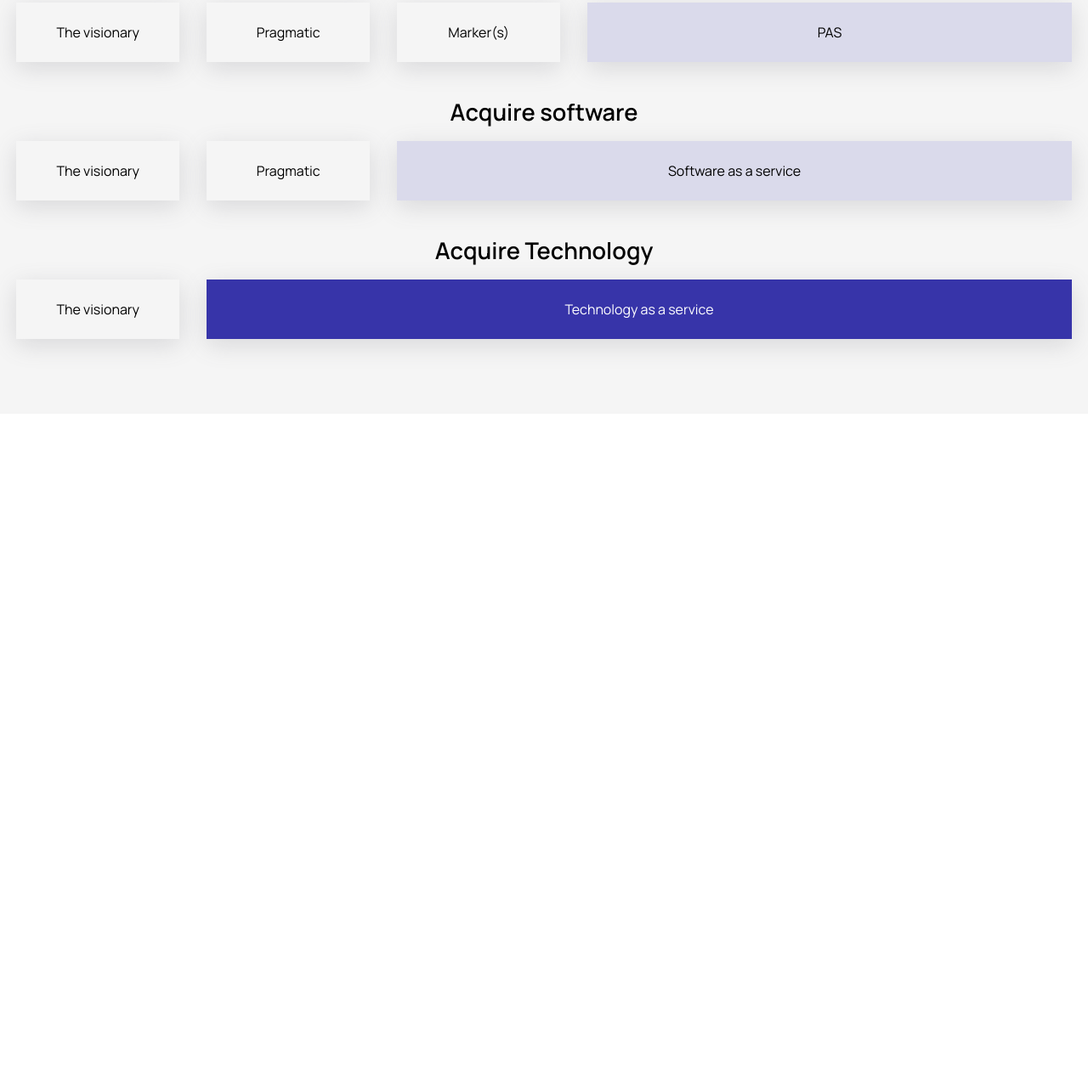
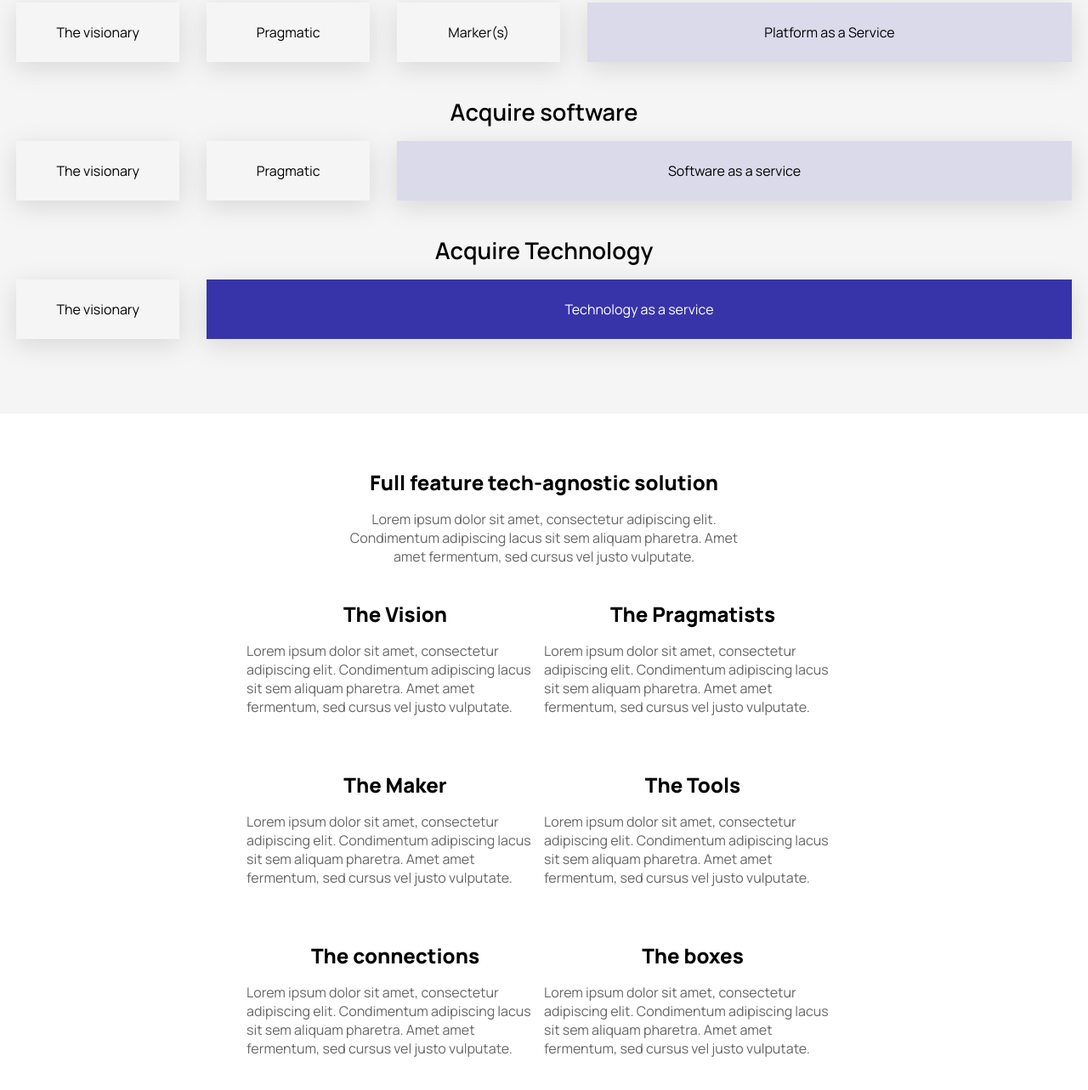
Before and after one commit to napprco/ramzan-company, a plain HTML site: page index.html in a window 1280 px wide. Shown: the part 3953-5236 px from the top of the page at 85% size. Before the commit the page ends 4440 px from the top, so only its background shows below. Drawn offline with Linux system fonts and the light colour scheme.

Commit message:
Add up style changes to site

```diff
--- a/index.html
+++ b/index.html
@@ -391,7 +391,7 @@
             <p>Marker(s)</p>
           </div>
           <div class="single-detail third-item-4">
-            <p>PAS</p>
+            <p>Platform as a Service</p>
           </div>
         </div>
       </article>
@@ -422,6 +422,67 @@
         </div>
       </article>
     </section>
+
+    <footer class="footer-section">
+      <article class="footer-header">
+        <h1>Full feature tech-agnostic solution</h1>
+        <p>
+          Lorem ipsum dolor sit amet, consectetur adipiscing elit. Condimentum
+          adipiscing lacus sit sem aliquam pharetra. Amet amet fermentum, sed
+          cursus vel justo vulputate.
+        </p>
+      </article>
+      <div class="footer-items">
+        <article class="footer-item">
+          <h1>The Vision</h1>
+          <p>
+            Lorem ipsum dolor sit amet, consectetur adipiscing elit. Condimentum
+            adipiscing lacus sit sem aliquam pharetra. Amet amet fermentum, sed
+            cursus vel justo vulputate.
+          </p>
+        </article>
+        <article class="footer-item">
+          <h1>The Pragmatists</h1>
+          <p>
+            Lorem ipsum dolor sit amet, consectetur adipiscing elit. Condimentum
+            adipiscing lacus sit sem aliquam pharetra. Amet amet fermentum, sed
+            cursus vel justo vulputate.
+          </p>
+        </article>
+        <article class="footer-item">
+          <h1>The Maker</h1>
+          <p>
+            Lorem ipsum dolor sit amet, consectetur adipiscing elit. Condimentum
+            adipiscing lacus sit sem aliquam pharetra. Amet amet fermentum, sed
+            cursus vel justo vulputate.
+          </p>
+        </article>
+        <article class="footer-item">
+          <h1>The Tools</h1>
+          <p>
+            Lorem ipsum dolor sit amet, consectetur adipiscing elit. Condimentum
+            adipiscing lacus sit sem aliquam pharetra. Amet amet fermentum, sed
+            cursus vel justo vulputate.
+          </p>
+        </article>
+        <article class="footer-item">
+          <h1>The connections</h1>
+          <p>
+            Lorem ipsum dolor sit amet, consectetur adipiscing elit. Condimentum
+            adipiscing lacus sit sem aliquam pharetra. Amet amet fermentum, sed
+            cursus vel justo vulputate.
+          </p>
+        </article>
+        <article class="footer-item">
+          <h1>The boxes</h1>
+          <p>
+            Lorem ipsum dolor sit amet, consectetur adipiscing elit. Condimentum
+            adipiscing lacus sit sem aliquam pharetra. Amet amet fermentum, sed
+            cursus vel justo vulputate.
+          </p>
+        </article>
+      </div>
+    </footer>
     <script src="./script.js"></script>
   </body>
 </html>
--- a/style.css
+++ b/style.css
@@ -2,6 +2,7 @@
 
 html {
   scroll-behavior: smooth;
+  width: 100%;
 }
 
 :root {
@@ -93,7 +94,7 @@ Menu section
 
 .menu-icon-container {
   position: fixed;
-  right: 1.2rem;
+  right: 6rem;
   font-size: 2rem;
   padding-top: 1rem;
   color: var(--startedBtnColor);
@@ -471,7 +472,6 @@ Menu section
 .service-video img {
   width: 100%;
   object-fit: cover;
-  height: 100%;
 }
 .video-icon {
   position: absolute;
@@ -490,6 +490,12 @@ Menu section
 .video-icon i {
   font-size: 1.5rem;
   color: var(--startedBtnColor);
+}
+
+@media screen and (max-width: 900px) {
+  .service-vector {
+    display: none;
+  }
 }
 @media screen and (min-width: 900px) {
   .service-items {
@@ -515,7 +521,14 @@ Menu section
   width: 75px;
   height: 75px;
 }
-
+.service-vector-2 {
+  z-index: 500;
+  top: 5rem;
+  left: 5rem;
+  width: 75px;
+  height: 75px;
+  position: absolute;
+}
 .more-features {
   padding-block: 3rem;
   background: #f5f5f5;
@@ -572,3 +585,50 @@ Menu section
 .fifth-item-2 p {
   color: var(--whiteColor);
 }
+
+/*Footer Section*/
+
+.footer-section {
+  padding-block: 3rem;
+  padding-inline: 1rem;
+}
+.footer-header {
+  display: flex;
+  flex-direction: column;
+  align-items: center;
+}
+.footer-header h1 {
+  text-align: center;
+  font-size: 1.5rem;
+  font-weight: 800;
+}
+.footer-header p {
+  color: var(--footerTextColor);
+  max-width: 30rem;
+  text-align: center;
+}
+
+.footer-item {
+  margin-block: 1.5rem;
+}
+.footer-item h1 {
+  font-size: 1.5rem;
+  font-weight: 800;
+}
+.footer-item p {
+  color: var(--footerTextColor);
+}
+
+@media screen and (min-width: 900px) {
+  .footer-items {
+    display: grid;
+    grid-template-columns: repeat(2, 350px);
+    justify-content: center;
+  }
+  .footer-item h1 {
+    text-align: center;
+  }
+  .footer-item p {
+    max-width: 25rem;
+  }
+}
```
